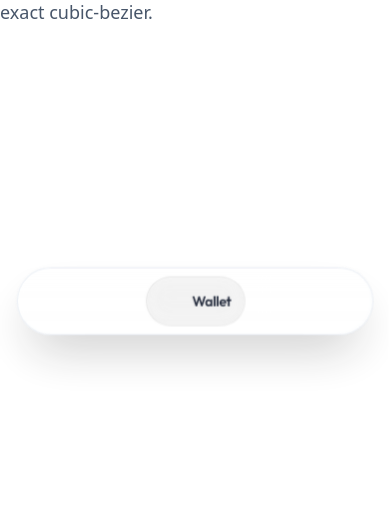
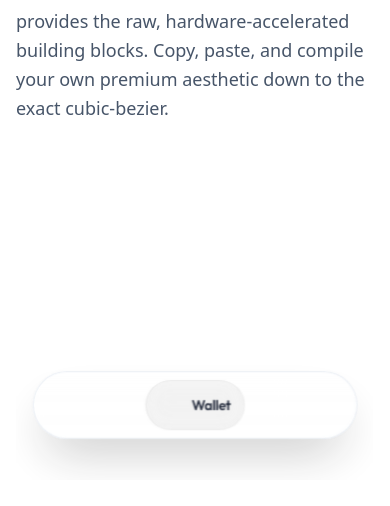
Before and after one commit to tobilobaayomide/Navis, a React (Vite) app: page / in a window 390 px wide. Shown: the part 4163-4669 px from the top of the page. Built offline with nearby package versions, Linux system fonts and the light colour scheme; some icons are missing.

Commit message:
fix: adjust padding and height in LandingFeatures for improved layout

```diff
--- a/src/components/LandingFeatures.tsx
+++ b/src/components/LandingFeatures.tsx
@@ -147,10 +147,10 @@ export function LandingFeatures({ isLight }: LandingFeaturesProps) {
 
   return (
     // 300vh creates a long scrolling area so the sticky container remains pinned
-    <section ref={sectionRef} className="relative h-[300vh] w-full max-w-[100vw] bg-transparent">
+    <section ref={sectionRef} className="px-4 relative h-[300vh] w-full max-w-[100vw] bg-transparent">
 
       {/* Sticky Edge-to-Edge Container */}
-      <div className="sticky top-0 h-screen flex flex-col lg:flex-row items-center w-full overflow-hidden z-10">
+      <div className="sticky top-0 h-screen flex flex-col lg:flex-row items-center w-full overflow-hidden z-10 pt-24 lg:pt-0">
 
         {/* Editorial Left Side */}
         <div className="w-full lg:w-[55%] px-0 relative z-20 shrink-0">
@@ -185,12 +185,12 @@ export function LandingFeatures({ isLight }: LandingFeaturesProps) {
         </div>
 
         {/* Scrolling Cinematic Stage (Bleeding off right edge) */}
-        <div className="relative h-full w-full lg:w-[55%] flex items-center justify-center lg:justify-start mt-12 lg:mt-0">
+        <div className="relative h-auto lg:h-full w-full lg:w-[55%] flex items-start lg:items-center justify-center lg:justify-start mt-12 lg:mt-0">
 
           {/* Ambient Lighting for the Glass to refract */}
 
           {/* Cards Stack Container */}
-          <div className="relative w-full max-w-[570px] lg:max-w-[650px] h-[300px] lg:h-[420px] ml-0 lg:ml-12">
+          <div className="relative w-full max-w-[570px] lg:max-w-[650px] h-[360px] lg:h-[430px] ml-0 lg:ml-12">
 
             {/* Card 1: Data Foundation (Shows at peak 0.1) */}
             <div
```
